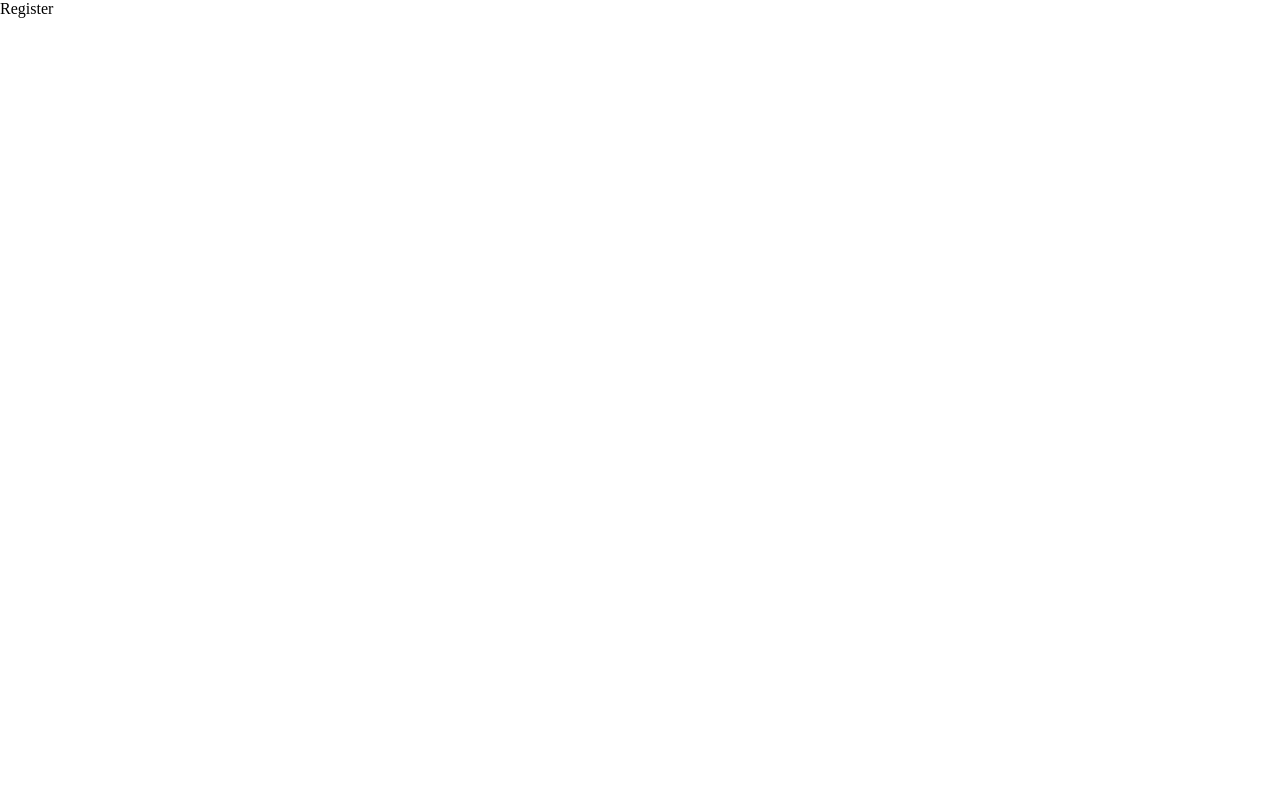
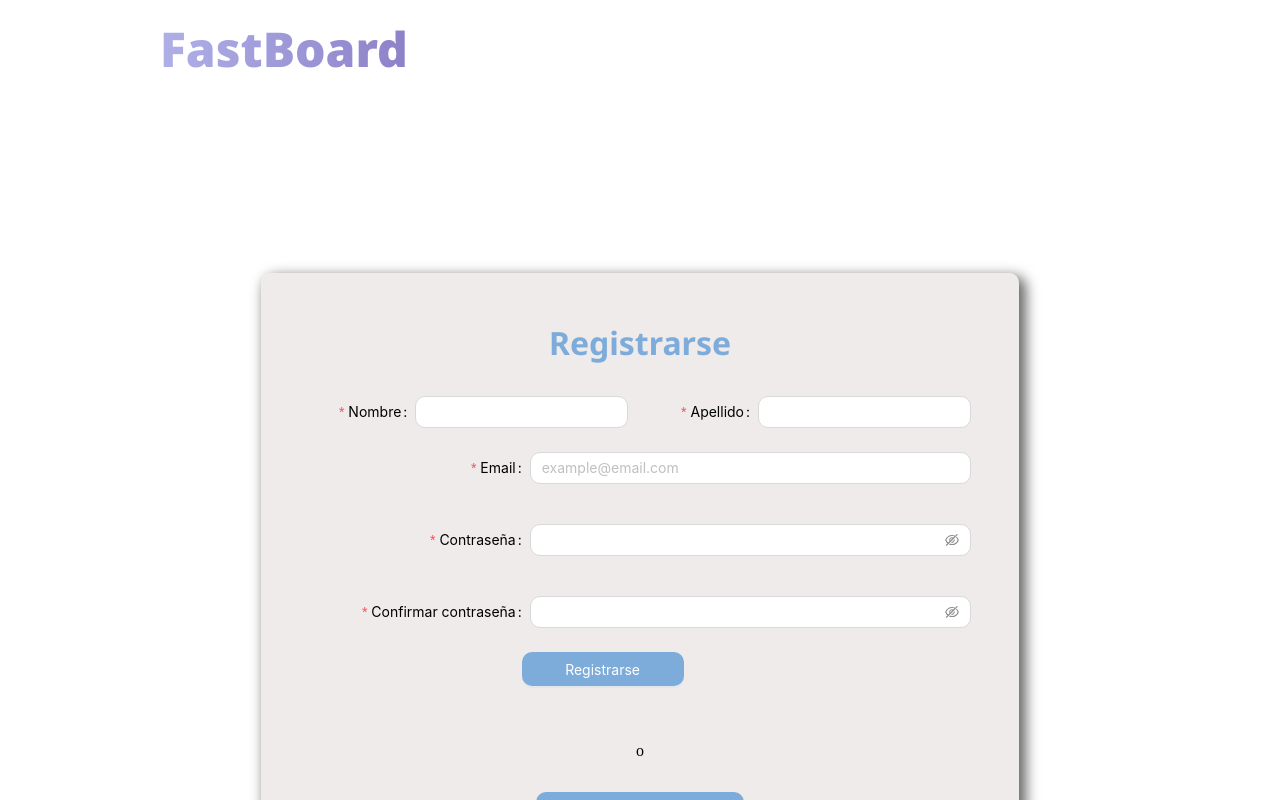
Before and after one commit to KevinB00/fastboard, a React (Vite) app in the folder frontend/: page /register in a window 1280 px wide. Shown: the top 800 px of the page. Built offline with nearby package versions, Linux system fonts and the light colour scheme.

Commit message:
Añadido página registro

```diff
--- a/frontend/src/pages/Signin/InicioSesion.jsx
+++ b/frontend/src/pages/Signin/InicioSesion.jsx
@@ -1,5 +1,5 @@
 import "./InicioSesion.sass";
-import iniciosesion from "../../styles/signin";
+import iniciosesion from "../../styles/forms";
 import { GoogleOutlined } from "@ant-design/icons";
 import { Flex, Form, Input, Checkbox, Button, ConfigProvider } from "antd";
 const InicioSesion = () => {
@@ -33,11 +33,13 @@ const InicioSesion = () => {
               onFinishFailed={iniciarSesionError}
               autoComplete="off"
             >
+              <Flex vertical wrap>
                 <Form.Item
                   label="Correo"
                   name="email"
                   rules={[
                     {
+                      type: "email",
                       required: true,
                       message: "Por favor ingrese su email",
                     },
@@ -60,6 +62,8 @@ const InicioSesion = () => {
                 <Form.Item name="remember" valuePropName="checked" label={null}>
                   <Checkbox>Recuerdame</Checkbox>
                 </Form.Item>
+              </Flex>
+
               <Form.Item>
                 <Button size="large" type="primary" htmlType="submit">
                   Iniciar sesión
--- a/frontend/src/pages/Signin/InicioSesion.sass
+++ b/frontend/src/pages/Signin/InicioSesion.sass
@@ -35,7 +35,3 @@
 
         .btn-google
             padding: 0 6rem 0 6rem
-
-    .form-inicio-sesion
-        width: 500px
-        max-width: 500px
--- a/frontend/src/pages/register/Register.jsx
+++ b/frontend/src/pages/register/Register.jsx
@@ -1,8 +1,155 @@
-import "./Register.sass"
+import "./Register.sass";
+import register from "../../styles/forms";
+import { Flex, Form, Input, ConfigProvider, Button } from "antd";
+import { GoogleOutlined } from "@ant-design/icons";
+const Register = () => {
+  const registrarse = () => {};
 
-const Register = () => {
+  const registroError = () => {};
   return (
-    <div>Register</div>
-  )
-}
-export default Register
+    <ConfigProvider theme={register}>
+      <div className="register">
+        <Flex
+          className="header-register"
+          justify="flex-start"
+          align="center"
+          wrap
+        >
+          <h1>FastBoard</h1>
+        </Flex>
+        <div className="content-register">
+          <Flex
+            className="block-register"
+            justify="center"
+            align="center"
+            vertical
+            wrap
+          >
+            <h1>Registrarse</h1>
+            <Form
+              className="form-register"
+              name="register"
+              labelCol={{ span: 8 }}
+              wrapperCol={{ span: 16 }}
+              initialValues={{ remember: true }}
+              onFinish={registrarse}
+              onFinishFailed={registroError}
+              autoComplete="off"
+            >
+              <Flex gap="large" wrap>
+                <Form.Item
+                  label="Nombre"
+                  name="name"
+                  rules={[
+                    { required: true, message: "Por favor ingresa tu nombre!" },
+                  ]}
+                >
+                  <Input />
+                </Form.Item>
+
+                <Form.Item
+                  label="Apellido"
+                  name="lastName"
+                  rules={[
+                    {
+                      required: true,
+                      message: "Por favor ingresa tu apellido!",
+                    },
+                  ]}
+                >
+                  <Input />
+                </Form.Item>
+              </Flex>
+              <Flex gap="middle" justify="flex-start" vertical wrap>
+                <Form.Item
+                  label="Email"
+                  name="email"
+                  rules={[
+                    {
+                      type: "email",
+                      required: true,
+                      message: "Por favor ingresa tu email!",
+                    },
+                  ]}
+                >
+                  <Input placeholder="example@email.com" />
+                </Form.Item>
+
+                <Form.Item
+                  label="Contraseña"
+                  name="password"
+                  rules={[
+                    {
+                      required: true,
+                      message: "Por favor ingresa tu contraseña!",
+                    },
+                  ]}
+                >
+                  <Input.Password />
+                </Form.Item>
+
+                <Form.Item
+                  label="Confirmar contraseña"
+                  name="confirmPassword"
+                  dependencies={["password"]}
+                  hasFeedback
+                  rules={[
+                    {
+                      required: true,
+                      message: "Por favor confirma tu contraseña!",
+                    },
+                    ({ getFieldValue }) => ({
+                      validator(_, value) {
+                        if (value && value !== getFieldValue("password")) {
+                          return Promise.reject(
+                            "Las contraseñas no coinciden!"
+                          );
+                        }
+                        return Promise.resolve();
+                      },
+                    }),
+                  ]}
+                >
+                  <Input.Password />
+                </Form.Item>
+              </Flex>
+
+              <Flex justify="center" align="center" wrap>
+                <Form.Item>
+                  <Button
+                    className="button-register"
+                    block
+                    type="primary"
+                    htmlType="submit"
+                  >
+                    Registrarse
+                  </Button>
+                </Form.Item>
+              </Flex>
+            </Form>
+            <div className="separador">
+                <span>o</span>
+            </div>
+            <div className="google">
+                <Button
+                    className="button-google"
+                    block
+                    type="primary"
+                    icon={<GoogleOutlined />}
+                >
+                    Registrarse con Google
+                </Button>
+            </div>
+            <Flex justify="center" align="center" wrap>
+              <p>
+                ¿Ya tienes una cuenta?{" "}
+                <a href="/inicio-sesion">Iniciar sesión</a>
+              </p>
+            </Flex>
+          </Flex>
+        </div>
+      </div>
+    </ConfigProvider>
+  );
+};
+export default Register;
--- a/frontend/src/pages/register/Register.sass
+++ b/frontend/src/pages/register/Register.sass
@@ -0,0 +1,38 @@
+.register
+    display: flex
+    flex-direction: column
+    justify-content: center
+    margin: 0
+    padding: 0
+
+    .header-register
+        background: linear-gradient(to right, #7d7eda9c, #61479e, #1f4e6d9f)
+        -webkit-background-clip: text
+        -webkit-text-fill-color: transparent
+        text-align: center
+        margin-left: 10rem
+        margin-top: 1rem
+        h1
+            font-size: 3rem
+            font-weight: 900
+            font-family: 'Noto Sans', sans-serif
+
+    .content-register
+        padding: 2rem
+        display: flex
+        justify-content: center
+        margin-top: 10rem
+
+    .block-register
+        gap: 2rem
+        padding: 3rem
+        border-radius: 10px
+        box-shadow: 5px 5px 13px 2px #00000098
+        background: #e4dede98
+        h1
+            color: #7DACDA
+            font-family: 'Noto Sans', sans-serif
+
+    .form-register
+        .button-register
+            padding: 1rem 5rem 1rem 5rem
```
Also changed, not shown: frontend/src/styles/forms.js (renamed from frontend/src/styles/signin.js). Lines whose indentation alone changed are shown as unchanged.
